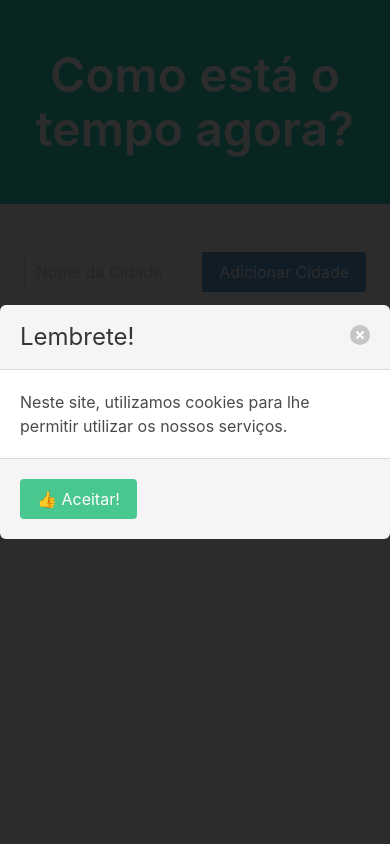
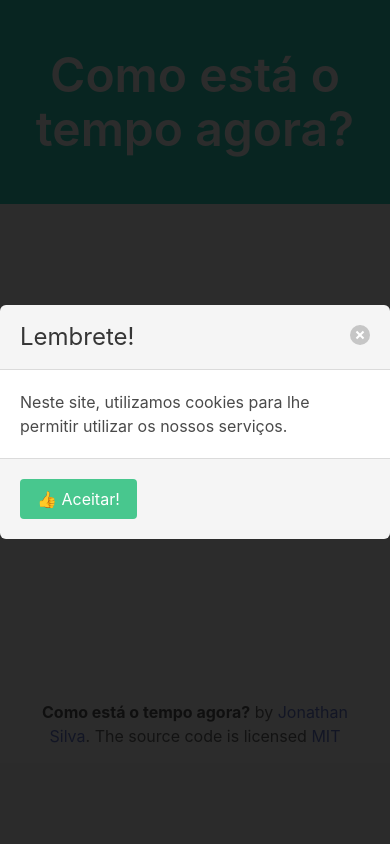
Before and after one commit to jeas560/weather-app-cookies, a Flask app: page / in a window 390 px wide. Run offline with Flask 3, Linux system fonts and the light colour scheme; parts of the project's set-up code (start-up, migrations or seed data) failed here and were passed over; some libraries are stand-ins or nearby versions.

Commit message:
refactored the get endpoint and added `main.css` to ensure a better responsivity

```diff
--- a/weather_app_flask_cookies/app.py
+++ b/weather_app_flask_cookies/app.py
@@ -9,6 +9,8 @@ from flask import (
     flash,
     make_response,
 )
+
+MAX_AGE = 60 * 60 * 24 * 365 * 2
 
 app = Flask(__name__)
 
@@ -31,15 +33,10 @@ def index_get():
 
     req = request.cookies.get("cidades")
 
-    if not req:
-        cities = [""]
-    else:
-        cities = req.split(", ")
-
     weather_data = []
 
-    if cities != [""]:
-        for city in cities:
+    if req:
+        for city in req.split(", "):
             r = get_weather_data(city)
 
             weather = {
@@ -83,7 +80,7 @@ def index_post():
     res = make_response(redirect(url_for("index_get")))
 
     if req:
-        res.set_cookie("cidades", req, max_age=60 * 60 * 24 * 365 * 2)
+        res.set_cookie("cidades", req, max_age=MAX_AGE)
 
     return res
 
@@ -96,7 +93,7 @@ def delete_city(name):
     flash(f"{ name } eliminada da base de dados!")
 
     res = make_response(redirect(url_for("index_get")))
-    res.set_cookie("cidades", ", ".join(cities), max_age=60 * 60 * 24 * 365 * 2)
+    res.set_cookie("cidades", ", ".join(cities), max_age=MAX_AGE)
 
     return res
 
@@ -104,6 +101,6 @@ def delete_city(name):
 @app.route("/cookie")
 def accept_cookies():
     res = make_response(redirect(url_for("index_get")))
-    res.set_cookie("accept", "true", max_age=60 * 60 * 24 * 365 * 2)
+    res.set_cookie("accept", "true", max_age=MAX_AGE)
 
     return res
--- /dev/null
+++ b/weather_app_flask_cookies/static/css/main.css
@@ -0,0 +1,11 @@
+html,
+body {
+    height: 100%;
+}
+
+body {
+    display: flex;
+    flex-direction: column;
+    justify-content: space-between;
+    min-height: 100vh;
+}
--- a/weather_app_flask_cookies/templates/weather.html
+++ b/weather_app_flask_cookies/templates/weather.html
@@ -7,6 +7,7 @@
     <meta http-equiv="X-UA-Compatible" content="ie=edge">
     <title>Como está o tempo agora?</title>
     <link rel="stylesheet" href="https://cdnjs.cloudflare.com/ajax/libs/bulma/0.6.2/css/bulma.css" />
+    <link rel="stylesheet" href="{{ url_for('static', filename='css/main.css') }}">
     <script type="text/javascript" src="{{ url_for('static', filename='script.js') }}"></script>
 </head>
 
```
